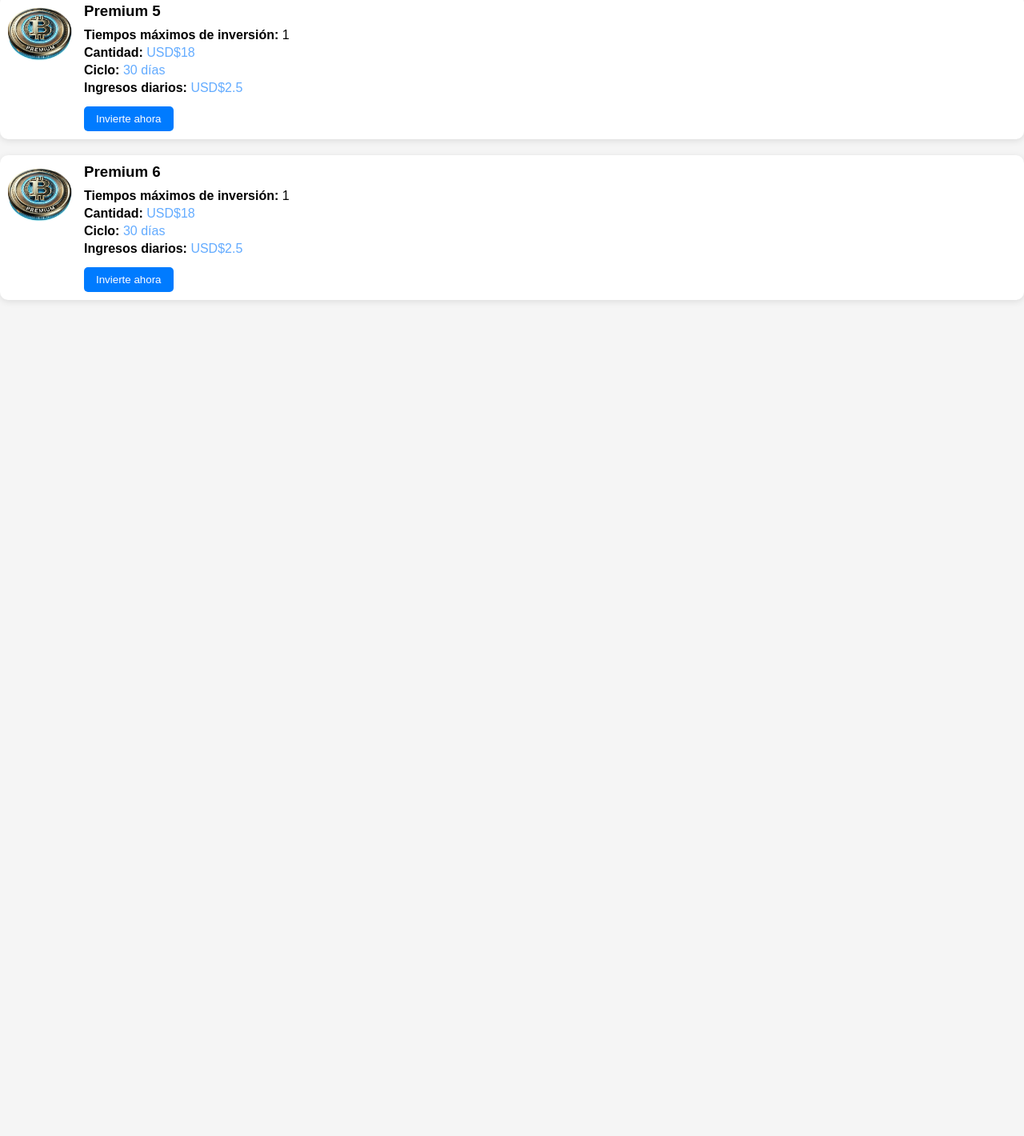
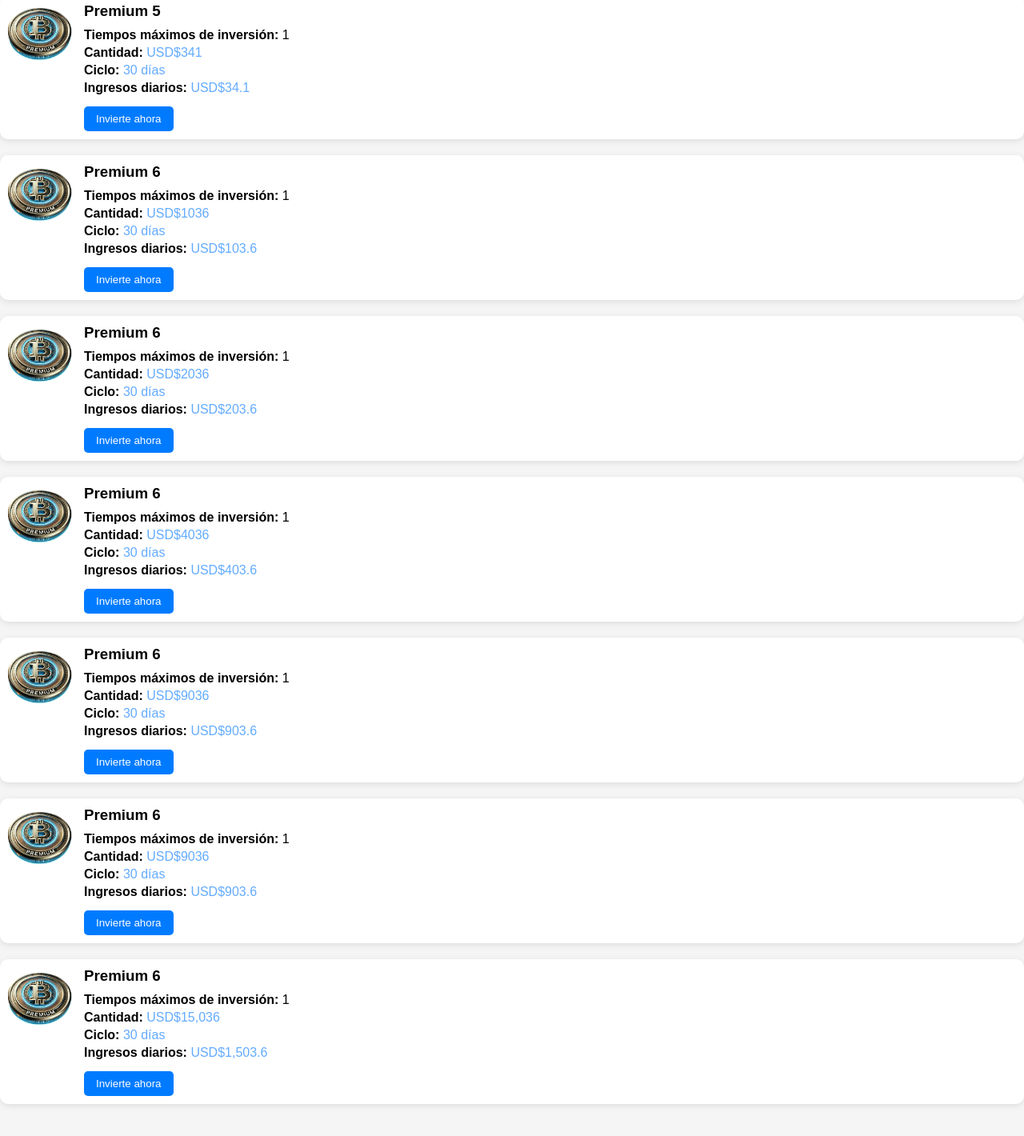
Before and after one commit to ShadowBite77/Cripto, a plain HTML site: page Inversion.html in a window 1280 px wide. Shown: the part 950-2370 px from the top of the page at 80% size. Before the commit the page ends 1405 px from the top, so only its background shows below. Drawn offline with Linux system fonts and the light colour scheme.

Commit message:
Update Inversion.html

```diff
--- a/Inversion.html
+++ b/Inversion.html
@@ -42,9 +42,9 @@
             <div class="info">
                 <h3>Premium 1</h3>
                 <p><strong>Tiempos máximos de inversión:</strong> 1</p>
-                <p><strong>Cantidad:</strong> <span class="verde">USD$18</span></p>
+                <p><strong>Cantidad:</strong> <span class="verde">USD$13</span></p>
                 <p><strong>Ciclo:</strong> <span class="verde">30 días</span></p>
-                <p><strong>Ingresos diarios:</strong> <span class="verde">USD$2.5</span></p>
+                <p><strong>Ingresos diarios:</strong> <span class="verde">USD$1.3</span></p>
                 <button class="btn-invertir">Invierte ahora</button>
             </div>
         </div>
@@ -56,9 +56,9 @@
             <div class="info">
                 <h3>Premium 2</h3>
                 <p><strong>Tiempos máximos de inversión:</strong> 1</p>
-                <p><strong>Cantidad:</strong> <span class="verde">USD$18</span></p>
+                <p><strong>Cantidad:</strong> <span class="verde">USD$36</span></p>
                 <p><strong>Ciclo:</strong> <span class="verde">30 días</span></p>
-                <p><strong>Ingresos diarios:</strong> <span class="verde">USD$2.5</span></p>
+                <p><strong>Ingresos diarios:</strong> <span class="verde">USD$3.6</span></p>
                 <button class="btn-invertir">Invierte ahora</button>
             </div>
         </div>
@@ -70,9 +70,9 @@
             <div class="info">
                 <h3>Premium 3</h3>
                 <p><strong>Tiempos máximos de inversión:</strong> 1</p>
-                <p><strong>Cantidad:</strong> <span class="verde">USD$18</span></p>
+                <p><strong>Cantidad:</strong> <span class="verde">USD$51</span></p>
                 <p><strong>Ciclo:</strong> <span class="verde">30 días</span></p>
-                <p><strong>Ingresos diarios:</strong> <span class="verde">USD$2.5</span></p>
+                <p><strong>Ingresos diarios:</strong> <span class="verde">USD$5.1</span></p>
                 <button class="btn-invertir">Invierte ahora</button>
             </div>
         </div>
@@ -84,9 +84,9 @@
             <div class="info">
                 <h3>Premium 4</h3>
                 <p><strong>Tiempos máximos de inversión:</strong> 1</p>
-                <p><strong>Cantidad:</strong> <span class="verde">USD$18</span></p>
+                <p><strong>Cantidad:</strong> <span class="verde">USD$136</span></p>
                 <p><strong>Ciclo:</strong> <span class="verde">30 días</span></p>
-                <p><strong>Ingresos diarios:</strong> <span class="verde">USD$2.5</span></p>
+                <p><strong>Ingresos diarios:</strong> <span class="verde">USD$13.6</span></p>
                 <button class="btn-invertir">Invierte ahora</button>
             </div>
         </div>
@@ -98,9 +98,9 @@
             <div class="info">
                 <h3>Premium 5</h3>
                 <p><strong>Tiempos máximos de inversión:</strong> 1</p>
-                <p><strong>Cantidad:</strong> <span class="verde">USD$18</span></p>
+                <p><strong>Cantidad:</strong> <span class="verde">USD$341</span></p>
                 <p><strong>Ciclo:</strong> <span class="verde">30 días</span></p>
-                <p><strong>Ingresos diarios:</strong> <span class="verde">USD$2.5</span></p>
+                <p><strong>Ingresos diarios:</strong> <span class="verde">USD$34.1</span></p>
                 <button class="btn-invertir">Invierte ahora</button>
             </div>
         </div>
@@ -112,14 +112,83 @@
             <div class="info">
                 <h3>Premium 6</h3>
                 <p><strong>Tiempos máximos de inversión:</strong> 1</p>
-                <p><strong>Cantidad:</strong> <span class="verde">USD$18</span></p>
+                <p><strong>Cantidad:</strong> <span class="verde">USD$1036</span></p>
                 <p><strong>Ciclo:</strong> <span class="verde">30 días</span></p>
-                <p><strong>Ingresos diarios:</strong> <span class="verde">USD$2.5</span></p>
+                <p><strong>Ingresos diarios:</strong> <span class="verde">USD$103.6</span></p>
                 <button class="btn-invertir">Invierte ahora</button>
             </div>
         </div>
     </div>
 
+    <div class="contenedor-principal">
+        <div class="tarjeta">
+            <img src="./Imagen/00.png" alt="Fuerza 4" class="imagen-tarjeta">
+            <div class="info">
+                <h3>Premium 6</h3>
+                <p><strong>Tiempos máximos de inversión:</strong> 1</p>
+                <p><strong>Cantidad:</strong> <span class="verde">USD$2036</span></p>
+                <p><strong>Ciclo:</strong> <span class="verde">30 días</span></p>
+                <p><strong>Ingresos diarios:</strong> <span class="verde">USD$203.6</span></p>
+                <button class="btn-invertir">Invierte ahora</button>
+            </div>
+        </div>
+    </div>
+
+    <div class="contenedor-principal">
+        <div class="tarjeta">
+            <img src="./Imagen/00.png" alt="Fuerza 4" class="imagen-tarjeta">
+            <div class="info">
+                <h3>Premium 6</h3>
+                <p><strong>Tiempos máximos de inversión:</strong> 1</p>
+                <p><strong>Cantidad:</strong> <span class="verde">USD$4036</span></p>
+                <p><strong>Ciclo:</strong> <span class="verde">30 días</span></p>
+                <p><strong>Ingresos diarios:</strong> <span class="verde">USD$403.6</span></p>
+                <button class="btn-invertir">Invierte ahora</button>
+            </div>
+        </div>
+    </div>
+
+    <div class="contenedor-principal">
+        <div class="tarjeta">
+            <img src="./Imagen/00.png" alt="Fuerza 4" class="imagen-tarjeta">
+            <div class="info">
+                <h3>Premium 6</h3>
+                <p><strong>Tiempos máximos de inversión:</strong> 1</p>
+                <p><strong>Cantidad:</strong> <span class="verde">USD$9036</span></p>
+                <p><strong>Ciclo:</strong> <span class="verde">30 días</span></p>
+                <p><strong>Ingresos diarios:</strong> <span class="verde">USD$903.6</span></p>
+                <button class="btn-invertir">Invierte ahora</button>
+            </div>
+        </div>
+    </div>
+
+    <div class="contenedor-principal">
+        <div class="tarjeta">
+            <img src="./Imagen/00.png" alt="Fuerza 4" class="imagen-tarjeta">
+            <div class="info">
+                <h3>Premium 6</h3>
+                <p><strong>Tiempos máximos de inversión:</strong> 1</p>
+                <p><strong>Cantidad:</strong> <span class="verde">USD$9036</span></p>
+                <p><strong>Ciclo:</strong> <span class="verde">30 días</span></p>
+                <p><strong>Ingresos diarios:</strong> <span class="verde">USD$903.6</span></p>
+                <button class="btn-invertir">Invierte ahora</button>
+            </div>
+        </div>
+    </div>
+
+    <div class="contenedor-principal">
+        <div class="tarjeta">
+            <img src="./Imagen/00.png" alt="Fuerza 4" class="imagen-tarjeta">
+            <div class="info">
+                <h3>Premium 6</h3>
+                <p><strong>Tiempos máximos de inversión:</strong> 1</p>
+                <p><strong>Cantidad:</strong> <span class="verde">USD$15,036</span></p>
+                <p><strong>Ciclo:</strong> <span class="verde">30 días</span></p>
+                <p><strong>Ingresos diarios:</strong> <span class="verde">USD$1,503.6</span></p>
+                <button class="btn-invertir">Invierte ahora</button>
+            </div>
+        </div>
+    </div>
 
 <footer class="main-footer">
     <nav class="footer-nav">
```
